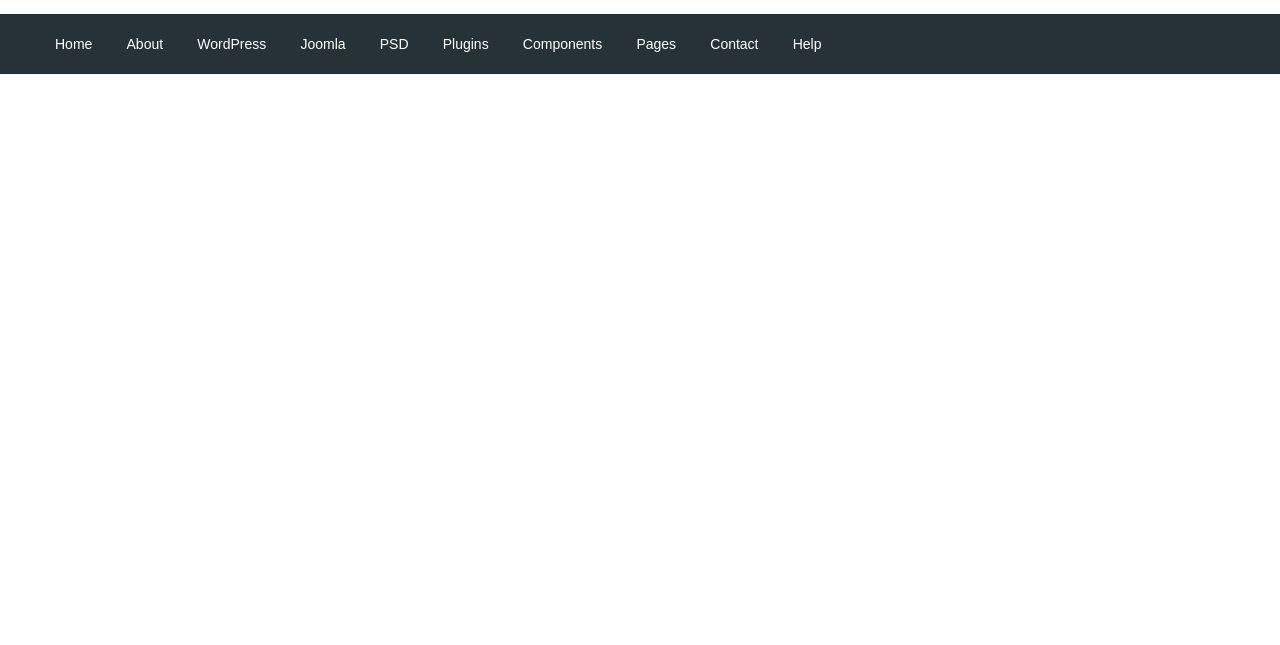
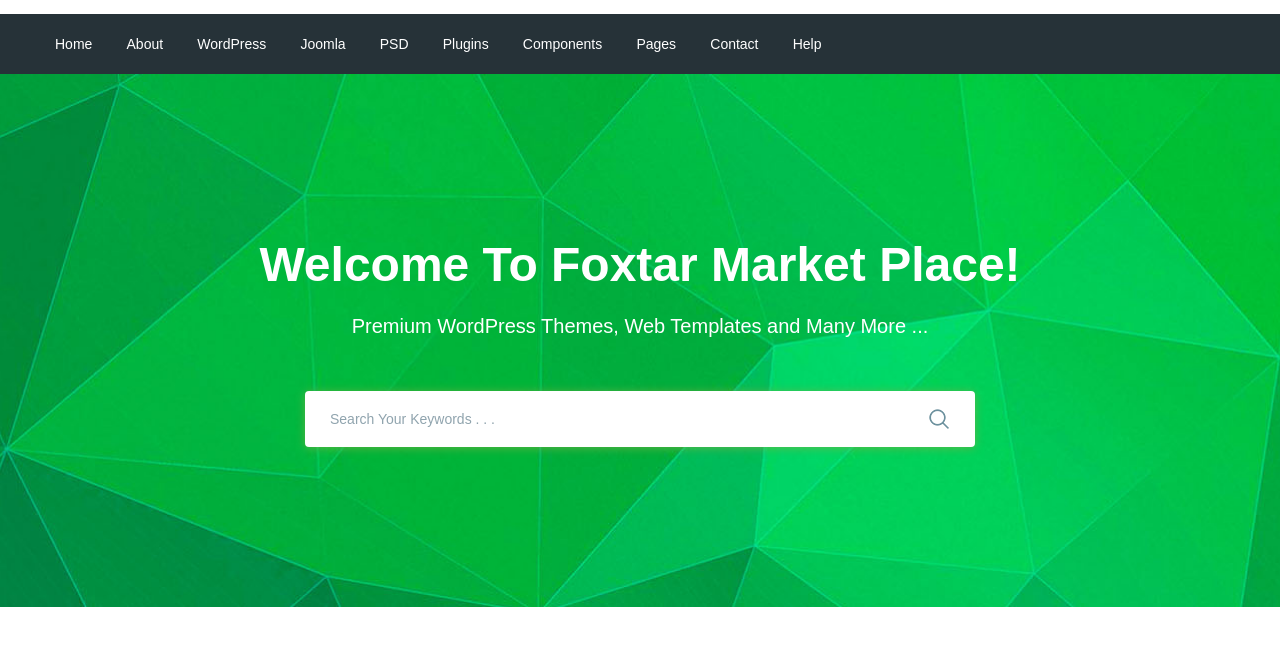
Before and after one commit to lolipop9900/Moderno, a website: page app/index.html in a window 1280 px wide. Shown: the part 77-722 px from the top of the page. Drawn offline with nearby package versions, Linux system fonts and the light colour scheme; files that its build step writes are made by us from their sources.

Commit message:
added search section

```diff
--- a/app/index.html
+++ b/app/index.html
@@ -5,7 +5,10 @@
     <meta http-equiv="X-UA-Compatible" content="IE=edge" />
     <meta name="viewport" content="width=device-width, initial-scale=1.0" />
     <title>Document</title>
-    <link href="https://fonts.googleapis.com/css2?family=Roboto:wght@500;700&display=swap" rel="stylesheet">
+    <link
+      href="https://fonts.googleapis.com/css2?family=Roboto:wght@500;700&display=swap"
+      rel="stylesheet"
+    />
     <link rel="stylesheet" href="css/libs.min.css" />
     <link rel="stylesheet" href="css/style.min.css" />
   </head>
@@ -77,6 +80,25 @@
       </div>
     </header>
 
+    <section class="search" style="background-image: url(images/search-bg.jpg);">
+      <div class="container">
+        <div class="search__inner">
+          <div class="search__inner-title">Welcome To Foxtar Market Place!</div>
+          <div class="search__inner-text">
+            Premium WordPress Themes, Web Templates and Many More ...
+          </div>
+          <div class="search__inner-form">
+            <form>
+              <input type="text" placeholder="Search Your Keywords . . ." required />
+              <button type="submit">
+                <img src="images/icons/search1.png" alt="" />
+              </button>
+            </form>
+          </div>
+        </div>
+      </div>
+    </section>
+
     <script src="https://ajax.googleapis.com/ajax/libs/jquery/3.6.0/jquery.min.js"></script>
     <script src="js/libs.min.js"></script>
     <script src="js/main.min.js"></script>
--- a/app/scss/style.scss
+++ b/app/scss/style.scss
@@ -50,3 +50,55 @@
         font-size: 14px;
     }
 }
+.search{
+    background-repeat: no-repeat;
+    background-size: cover;
+    background-position: center;
+    min-height: 533px;
+}
+.search__inner{
+    padding: 155px 0px 100px;
+    color: #fff;
+    text-align: center;
+    &-title{
+        margin-bottom: 10px;
+        font-size: 48px;
+        font-weight: 700;
+        line-height: 72px;
+    }
+    &-text{
+        margin-bottom: 50px;
+        font-size: 20px;
+        font-weight: 500;
+        line-height: 30px;
+    }
+    &-form{
+        max-width: 670px;
+        margin: 0 auto;
+        position: relative;
+        input{
+            display: block;
+            width: 100%;
+            box-shadow: 0px 1px 10px 0px rgba(124, 178, 64, 0.75);
+            border-radius: 4px;
+            height: 56px;
+            border: none;
+            font-size: 14px;
+            font-weight: 500;
+            padding-left: 25px;
+            padding-right: 60px;
+            &::placeholder{
+                color: #90a4ae;
+                font-weight: 500;
+            }
+        }
+        button{
+            position: absolute;
+            // display: inline-block;
+            border: none;
+            background-color: transparent;
+            right: 20px;
+            top: 17px;
+        }
+    }
+}
```
Also changed, not shown: app/images/icons/search.svg (added), app/images/icons/search1.png (added), app/images/search-bg.jpg (added).
